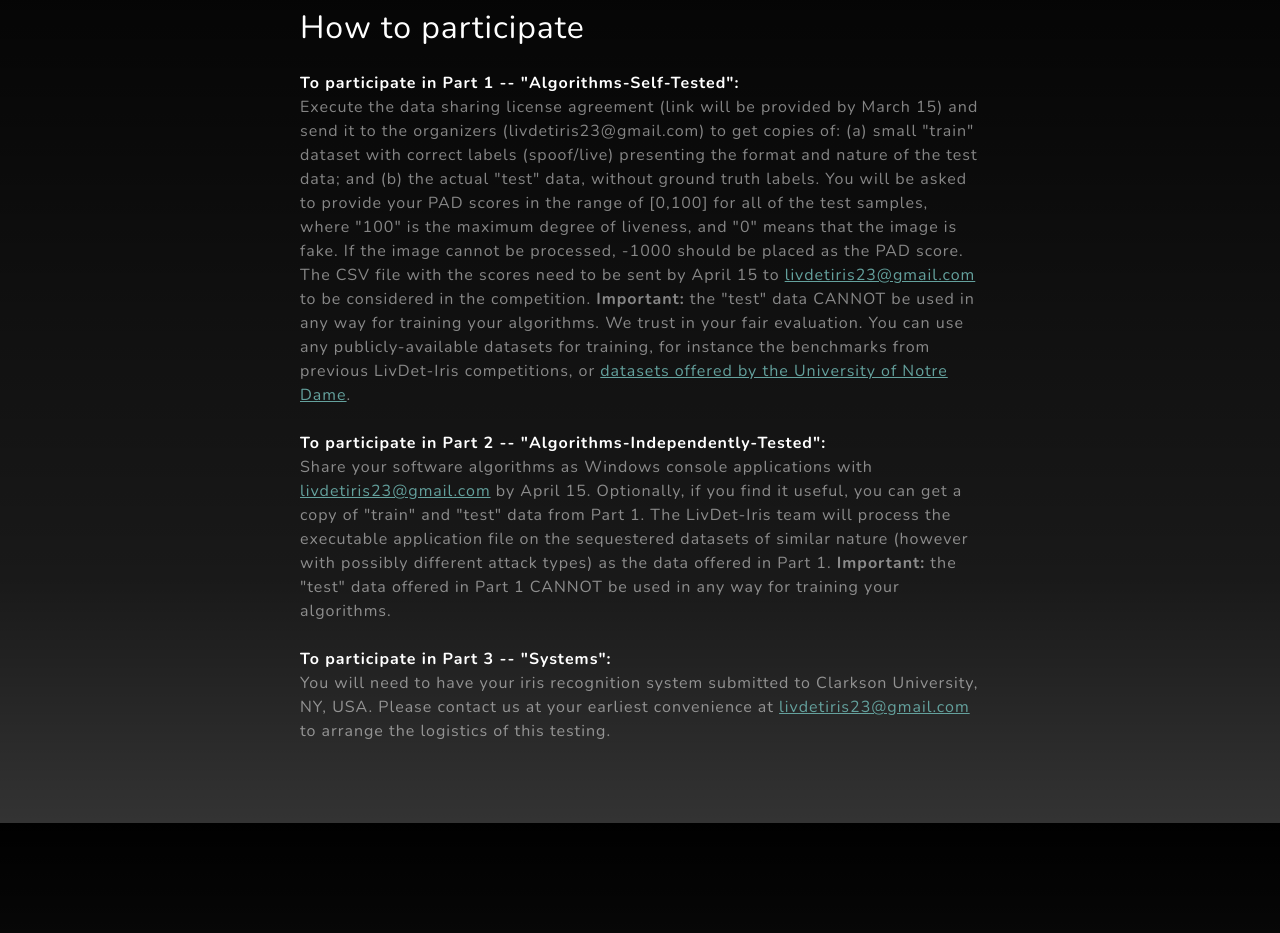
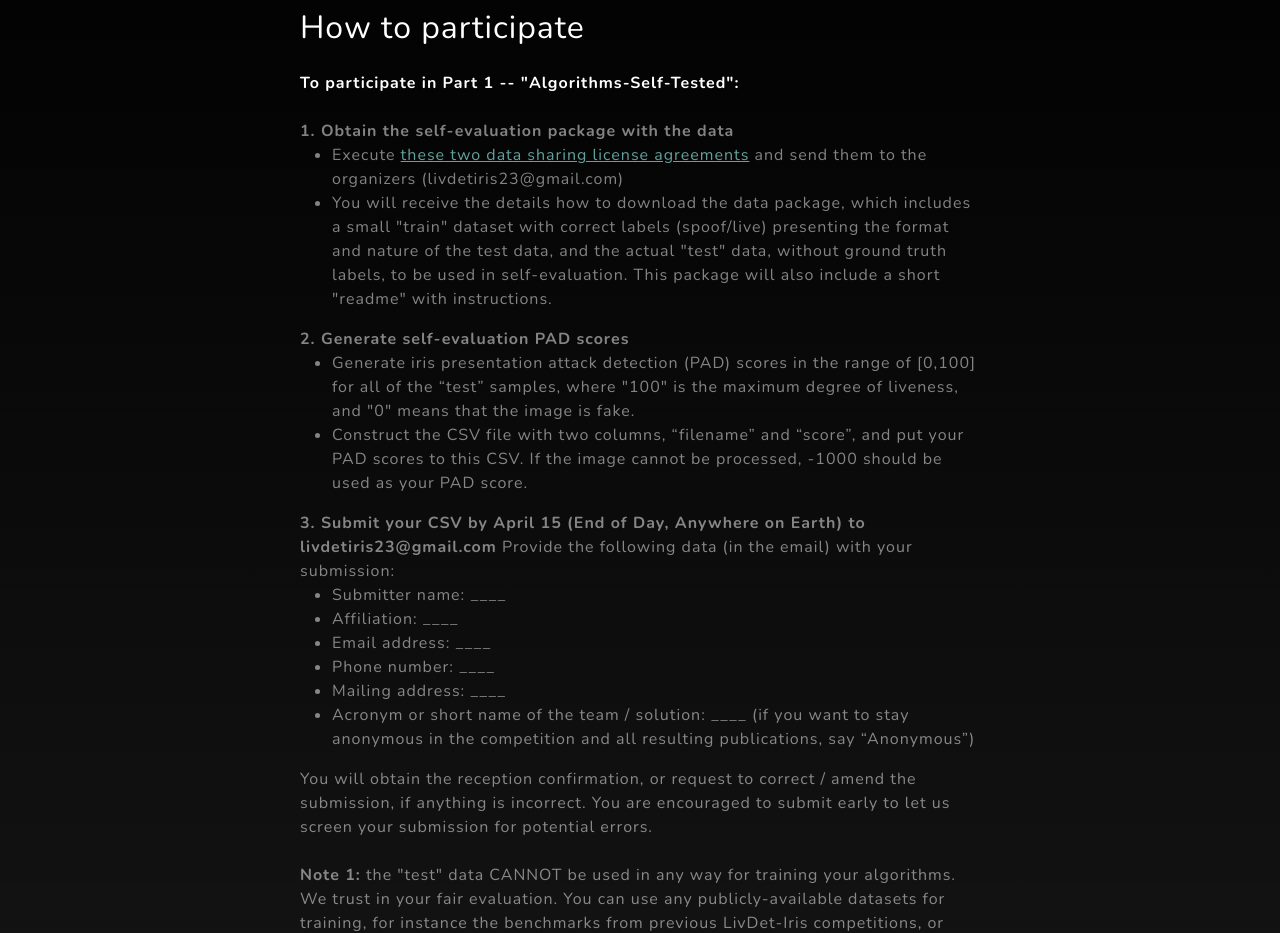
Before and after one commit to livdetiris23/livdetiris23.github.io, a plain HTML site: page index.html in a window 1280 px wide. Shown: the part 1700-2633 px from the top of the page. Drawn offline with nearby package versions, Linux system fonts and the light colour scheme.

Commit message:
Update index.html

```diff
--- a/index.html
+++ b/index.html
@@ -92,6 +92,7 @@
                             A summary of all previous LivDet-Iris competitions is available as a <a href="https://link.springer.com/book/10.1007/978-981-19-5288-3?sap-outbound-id=17EA8ADF63F2C3831CD0D8AF507B255A155FD152">
                                 Chapter 7 in new Handbook of Biometric Anti-Spoofing</a>, and <a href="https://www.cse.msu.edu/~rossarun/pubs/DasLivDetIris_IJCB2020.pdf">this IJCB 2020 paper</a> presents the most recent
                                 LivDet-Iris 2020 competition.
+                        </p>
                     </div>
                 </div>
             </div>
@@ -104,7 +105,7 @@
                         <h2 class="text-white mb-4">Important dates</h2>
                             <p class="text-white-50">
                                 <ul class="text-white-50">
-                                    <li><b class="text-white">March 15, 2023</b>: Data is released to participants.</li>
+                                    <li><b class="text-white">March 15, 2023</b>: Data ready to be shared with participants. [DONE]</li>
                                     <li><b class="text-white">April 15, 2023</b>: Participants deadline for submissions: self-evaluation results for Part 1, software submissions for Part 2, or delivery of systems for Part 3.</li>
                                     <li><b class="text-white">May 1, 2023</b>: Winners announced; the best teams invited to co-author the IJCB paper submission.</li>
                                     <li><b class="text-white">May 15, 2023</b>: Human examination and baseline results ready; paper summarizing the competition submitted to IJCB.</li>
@@ -120,21 +121,70 @@
                 <div class="row gx-4 gx-lg-5 justify-content-center">
                     <div class="col-lg-8">
                         <h2 class="text-white mb-4">How to participate</h2>
-                        <p class="text-white-50">
-                        <b class="text-white">To participate in Part 1 -- "Algorithms-Self-Tested":</b><br> Execute the data sharing license agreement (link will be provided by March 15) and send it to the organizers (livdetiris23@gmail.com)
-                        to get copies of: (a) small "train" dataset with correct labels (spoof/live) presenting the format and nature of the test data; and (b) the actual "test" data, without ground truth labels. You will be asked
-                        to provide your PAD scores in the range of [0,100] for all of the test samples, where "100" is the maximum degree of liveness, and "0" means that the image is fake. If the image cannot be processed, -1000 should be placed as the PAD score. The CSV file with the scores need to be sent by April 15 to <a href="mailto:livdetiris23@gmail.com">livdetiris23@gmail.com</a>
-                        to be considered in the competition. <strong>Important:</strong> the "test" data CANNOT be used in any way for training your algorithms. We trust in your fair evaluation. You can use any publicly-available datasets for training,
-                        for instance the benchmarks from previous LivDet-Iris competitions, or <a href="https://cvrl.nd.edu/projects/data/">datasets offered by the University of Notre Dame</a>.<br><br>
 
-                        <b class="text-white">To participate in Part 2 -- "Algorithms-Independently-Tested":</b><br> Share your software algorithms as Windows console applications with <a href="mailto:livdetiris23@gmail.com">livdetiris23@gmail.com</a> by April 15. Optionally,
-                        if you find it useful, you can get a copy of "train" and "test" data from Part 1. The LivDet-Iris team will process the executable application file on the sequestered datasets of similar nature
-                        (however with possibly different attack types) as the data offered in Part 1. <strong>Important:</strong> the "test" data offered in Part 1 CANNOT be used in any way for training your algorithms.<br><br>
+                        <div class="text-white-50">
+                        <b class="text-white">To participate in Part 1 -- "Algorithms-Self-Tested":</b><br><br>
+                        <b class="text-white-50">1. Obtain the self-evaluation package with the data</b>
+                        <ul class="text-white-50">
+                            <li>Execute <a href="https://github.com/livdetiris23/livdetiris23.github.io/blob/1194ffc1cbf591d2a63828c307549ba4a7abef30/LivDet-Iris-2023-Data-License-Agreements.zip">these two data sharing license agreements</a>
+                                and send them to the organizers (livdetiris23@gmail.com)</li>
+                            <li>You will receive the details how to download the data package, which includes a small "train" dataset with correct labels (spoof/live)
+                                presenting the format and nature of the test data, and the actual "test" data, without ground truth labels, to be used in self-evaluation.
+                                This package will also include a short "readme" with instructions.</li>
+                        </ul>
 
-                        <b class="text-white">To participate in Part 3 -- "Systems":</b><br> You will need to have your iris recognition system submitted to Clarkson University, NY, USA. Please contact us at your earliest convenience at
+                        <b class="text-white-50">2. Generate self-evaluation PAD scores</b>
+                        <ul class="text-white-50">
+                            <li>Generate iris presentation attack detection (PAD) scores in the range of [0,100] for all of the “test” samples, where "100"
+                                is the maximum degree of liveness, and "0" means that the image is fake.</li>
+                            <li>Construct the CSV file with two columns, “filename” and “score”, and put your PAD scores to this CSV. If the image cannot be processed,
+                                -1000 should be used as your PAD score.</li>
+                        </ul>
+
+                        <b class="text-white-50">3. Submit your CSV by April 15 (End of Day, Anywhere on Earth) to livdetiris23@gmail.com</b> Provide the following data (in the email) with your submission:
+                        <ul class="text-white-50">
+                            <li>Submitter name: ____</li>
+                            <li>Affiliation: ____</li>
+                            <li>Email address: ____</li>
+                            <li>Phone number: ____</li>
+                            <li> Mailing address: ____</li>
+                            <li>Acronym or short name of the team / solution: ____ (if you want to stay anonymous in the competition and all resulting publications, say “Anonymous”)</li>
+                        </ul>
+
+                        You will obtain the reception confirmation, or request to correct / amend the submission, if anything is incorrect.
+                        You are encouraged to submit early to let us screen your submission for potential errors.
+
+                        <br><br>
+                        <b class="text-white-50">Note 1:</b> the "test" data CANNOT be used in any way for training your algorithms. We trust in your fair evaluation. You can use any publicly-available datasets for training,
+                        for instance the benchmarks from previous LivDet-Iris competitions, or <a href="https://cvrl.nd.edu/projects/data/">datasets offered by the University of Notre Dame</a>.
+
+                        <br><br>
+                        <b class="text-white-50">Note 2:</b> Metrics recommended by ISO/IEC 30107-1:2016 will be used to assess all submissions: APCER at various levels of BPCER for the research paper, and average of APCER and BPCER to select the LivDet-Iris-2023 Part 1
+                        winner (the 50.0 threshold will be used to calculate APCER and BPCER error rates in this case).
+
+
+                        <br><br><br>
+                        <b class="text-white">To participate in Part 2 -- "Algorithms-Independently-Tested":</b><br><br>
+                        Follow <a href="https://github.com/livdetiris23/livdetiris23.github.io/blob/6b4094bfab0605daa9ac0fec87c86b7d70c11ff9/Submission-Instructions-LivDet-Iris-2023-Part2.pdf">
+                        these instructions</a> to submit your executables by April 15 (End of Day, Anywhere on Earth). Provide the following data (in the email) with your submission:
+                        <ul class="text-white-50">
+                                <li>Submitter name: ____</li>
+                                <li>Affiliation: ____</li>
+                                <li>Email address: ____</li>
+                                <li>Phone number: ____</li>
+                                <li> Mailing address: ____</li>
+                                <li>Acronym or short name of the team / solution: ____ (if you want to stay anonymous in the competition and all resulting publications, say “Anonymous”)</li>
+                        </ul>
+                        Optionally, if you find it useful, you can request a copy of "train" and "test" data from Part 1 (see above how). The LivDet-Iris team will process the executable application file on the sequestered datasets of similar nature
+                        (however with possibly different attack types) as the data offered in Part 1. <strong>Important:</strong> the "test" data offered in Part 1 CANNOT be used in any way for training your algorithms.
+
+
+                        <br><br><br>
+                        <b class="text-white">To participate in Part 3 -- "Systems":</b><br><br> You will need to have your iris recognition system submitted to Clarkson University, NY, USA. Please contact us at your earliest convenience at
                         <a href="mailto:livdetiris23@gmail.com">livdetiris23@gmail.com</a> to arrange the logistics of this testing.
+                        <p></p>
+                        </div>
 
-                        </p>
                     </div>
                 </div>
             </div>
@@ -150,7 +200,8 @@
                         For Parts 1 and 2 the 50.0 threshold will be used to calculate APCER and BPCER error rates. <br><br>
 
                         <b class="text-white">IJCB Paper Submission:</b> At least all winners (from all categories) will be invited to co-author the IJCB paper submission.
-                        Depending on the number and quality of submissions (e.g., when the performance between the winners and runner-ups is small), we will consider extending this invitation to the authors of other well-performing algorithms and systems.
+                        Depending on the number and quality of submissions (e.g., when the performance between the winners and runner-ups is small), we will extend this invitation to the authors of other well-performing algorithms and systems,
+                        to make the resulting paper useful for the community and the participants.
                         </p>
                     </div>
                 </div>
@@ -175,7 +226,7 @@
                     <a href="https://www.linkedin.com/in/sandip-purnapatra-13a59479/">Sandip Purnapatra</a><br>
                     <a href="https://www.linkedin.com/in/ssingh05/?originalSubdomain=in">Surendra Singh</a><br>
                     <a href=https://sites.clarkson.edu/avhbac/members/">Naveenkumar Venkataswamy</a>
-                </p>
+                    </p>
                 </div>
             </div>
         </div>
```
